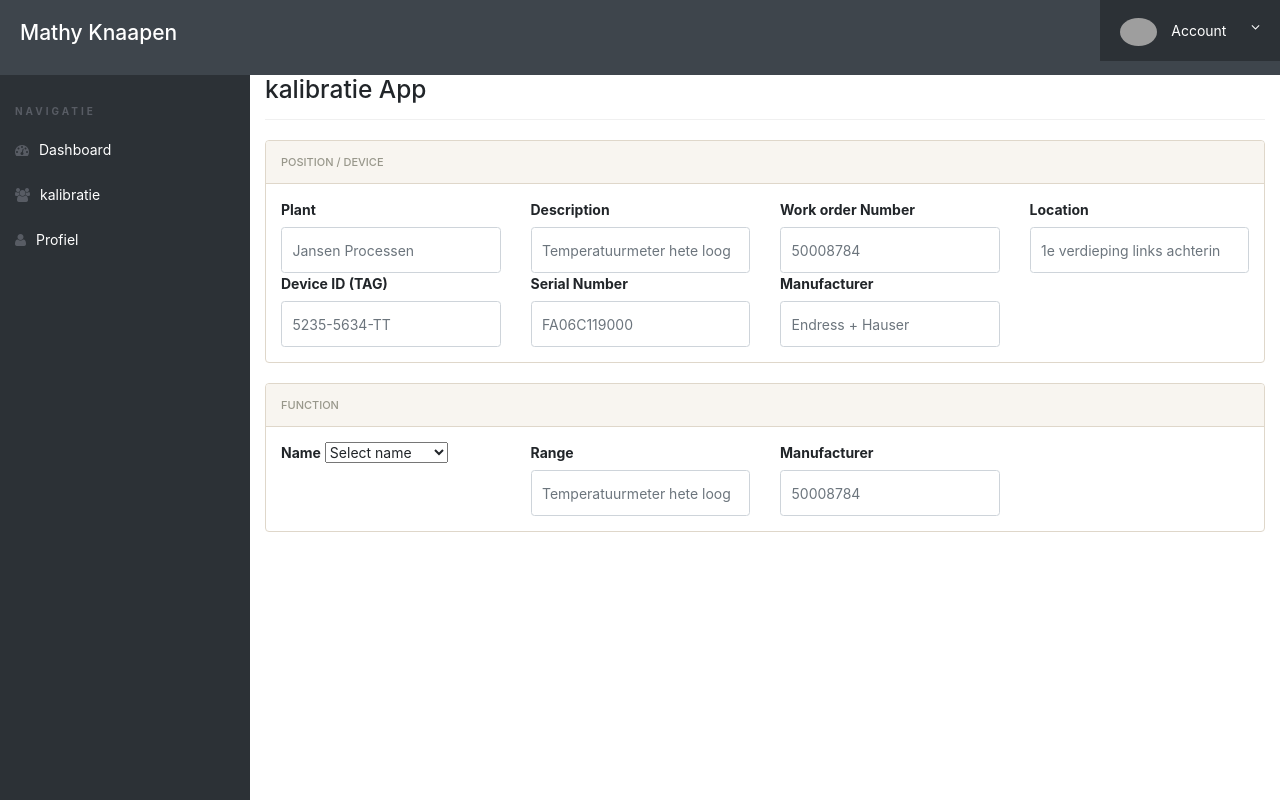
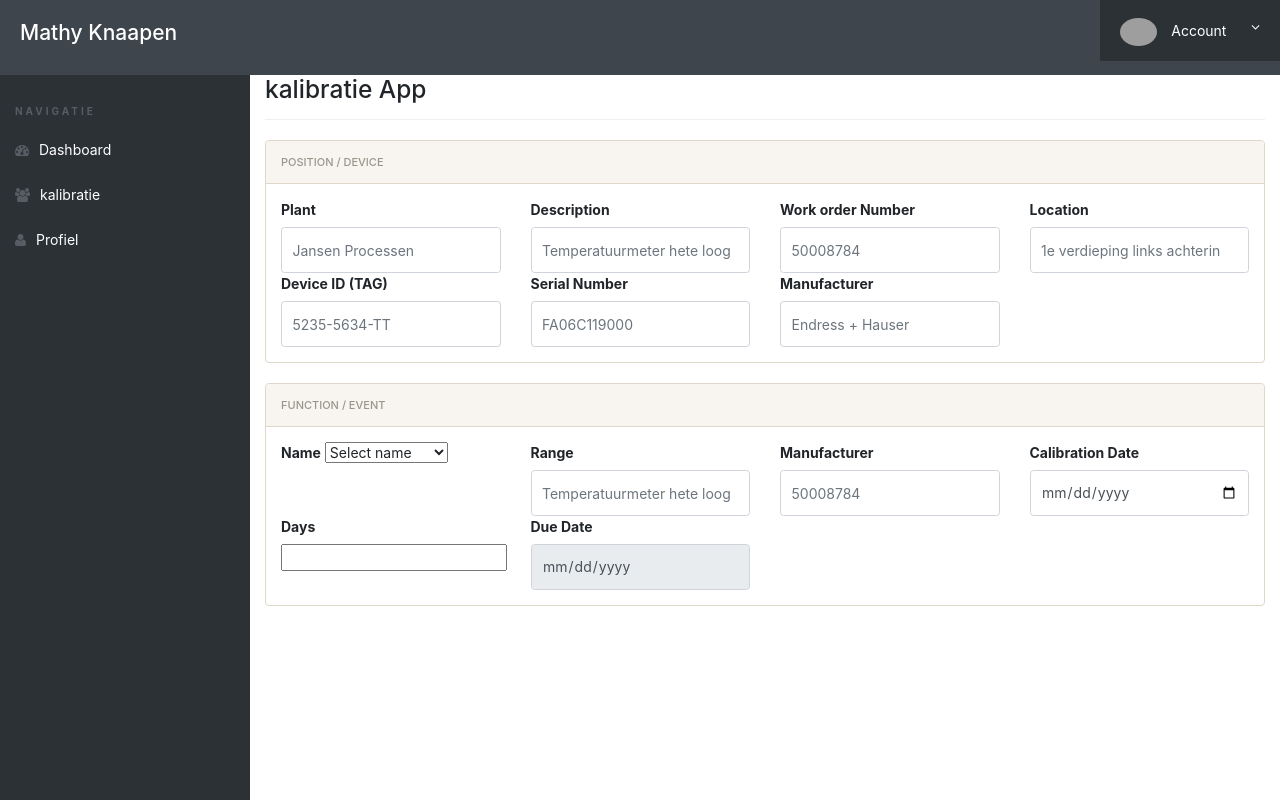
Before and after one commit to BBeckerrr/Mathy-Knaapen, a PHP site: page /admin/kalibratie.php in a window 1280 px wide. Run offline with PHP 8.4, Linux system fonts and the light colour scheme; a user stored in the database is signed in; data that the repository does not hold is empty; some libraries are stand-ins or nearby versions; grey boxes are pictures that could not be loaded.

Commit message:
Date + Date Due berekenen
Dit gaat nog niet helemaal zo als het moet. het zou per weken ingevuld moeten kunnen maar ik kom er niet uit dit te berekenen met date. wellicht zou iemand hiernaar kunnen kijken.

```diff
--- a/Summa/admin/kalibratie.php
+++ b/Summa/admin/kalibratie.php
@@ -136,7 +136,7 @@ if (strlen($_SESSION['alogin']) == 0) {
 
 <!--                                -->
                                 <div class="panel panel-default">
-                                    <div class="panel-heading">Function</div>
+                                    <div class="panel-heading">Function / Event</div>
                                     <div class="panel-body">
                                         <div class="row">
                                             <div class="col-6 col-sm-3">
@@ -162,7 +162,30 @@ if (strlen($_SESSION['alogin']) == 0) {
                                                     <input type="email" class="form-control" id="floatingInputValue" placeholder="50008784" value="">
                                                 </form>
                                             </div>
+
                                             <div class="col-6 col-sm-3">
+                                                <form class="form-floating">
+                                                    <label for="floatingInputValue">Calibration Date</label>
+                                                    <input type="date" name="date" id="date" class="form-control" onchange="var chooseDate=new Date(this.value);
+                                                    // var days = document.getElementById('textbox2').value;
+                                                    chooseDate.setDate(chooseDate.getUTCDate()+10);
+                                                    var futureDate=chooseDate.getFullYear()+'-'+('0'+(chooseDate.getMonth()+1)).slice(-2)+'-'+('0'+(chooseDate.getDate())).slice(-2);alert(futureDate);
+                                                    var date2 = document.getElementById('date2');
+                                                    date2.value = futureDate;
+" >
+                                                </form>
+                                            </div>
+                                            <div class="col-6 col-sm-3">
+                                                <form class="form-floating">
+                                                    <label for="floatingInputValue">Days</label>
+                                                    <input type="text" name="textbox2" id="textbox2" />
+                                                </form>
+                                            </div>
+                                            <div class="col-6 col-sm-3">
+                                                <form class="form-floating">
+                                                    <label for="floatingInputValue">Due Date</label>
+                                                    <input type="Date" name="date2" class="form-control" id="date2" placeholder="$futureDate" value="" readonly="true">
+                                                </form>
                                             </div>
                                         </div>
                                     </div>
```
